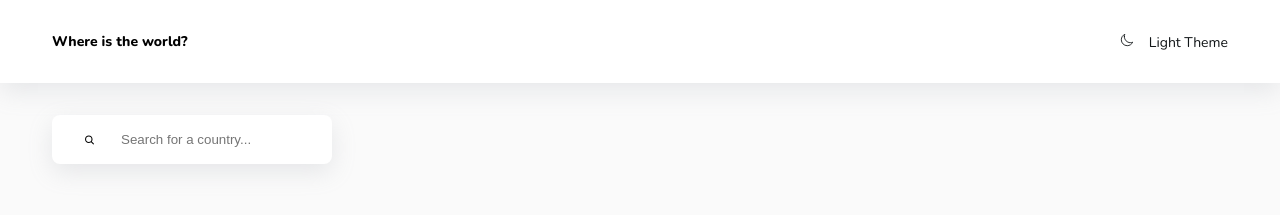
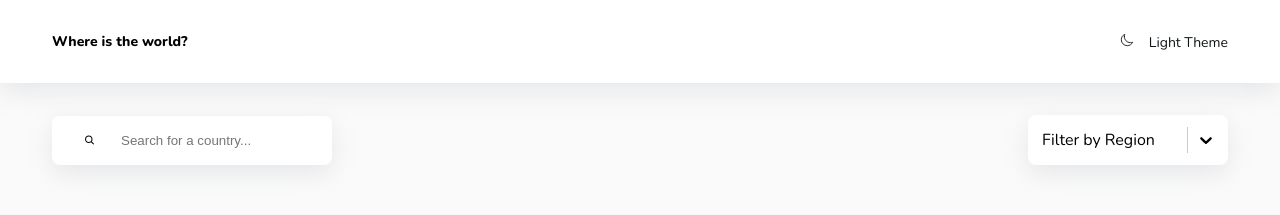
Before and after one commit to v4voloshyn/react-countries, a React (Create React App) app: page / in a window 1280 px wide. Shown: the top 215 px of the page. Built offline with nearby package versions, Linux system fonts and the light colour scheme.

Commit message:
feat: done Custom Select UI

```diff
--- a/src/components/Controls.jsx
+++ b/src/components/Controls.jsx
@@ -1,13 +1,45 @@
 import {useState, useEffect} from 'react';
+import styled from 'styled-components';
 
 import { Search } from './Search';
+import { CustomSelect } from './CustomSelect';
+
+
+const options = [
+   {value: 'Africa', label: 'Africa'},
+   {value: 'America', label: 'America',},
+   {value: 'Asia', label: 'Asia',},
+   {value: 'Europe', label: 'Europe',},
+   {value: 'Oceania', label: 'Oceania',},
+];
+
+const Wrapper = styled.div`
+   display: flex;
+   flex-direction: column;
+   align-items: flex-start;
+   width: 100%;
+
+   @media(min-width: 767px) {
+      flex-direction: row;
+      justify-content: space-between;
+      align-items: center;
+   }
+`;
 
 export const Controls = () => {
    const [search, setSearch] = useState('');
+   const [region, setRegion] = useState('');
 
    return (
-      <div>
+      <Wrapper>
          <Search search={search} setSearch={setSearch}/>
-      </div>
+         <CustomSelect
+         options={options}
+         placeholder='Filter by Region'
+         isClearable
+         isSearchable={false}
+         value={region}
+         onChange={setRegion}/>
+      </Wrapper>
    );
 };
--- a/src/components/CustomSelect.jsx
+++ b/src/components/CustomSelect.jsx
@@ -0,0 +1,45 @@
+import styled from "styled-components";
+
+import Select from "react-select";
+
+export const CustomSelect = styled(Select).attrs({
+   styles: {
+      control: (provided) => ({
+         ...provided,
+         backgroundColor: 'var(--colors-ui-base)',
+         color: 'var(--colors-text)',
+         borderRadius: 'var(--bradius)',
+         padding: '0.25rem',
+         border: 'none',
+         boxShadow: 'var(--shadow)',
+         height: '50px',
+      }),
+      option: (provided, state) => ({
+         ...provided,
+         cursor: 'pointer',
+         color: 'var(--colors-text)',
+         backgroundColor: state.isSelected ? 'var(--colors-bg)' : 'var(--colors-ui-base)',
+      }),
+   },
+})`
+   width: 200px;
+   border-radius: var(--bradius);
+   font-family: var(--family);
+   border: none;
+
+   & > * {
+      box-shadow: var(--shadow);
+   }
+
+   & input {
+      padding-left: 1.25rem;
+   }
+
+   & * {
+      color: var(--colors-text)!important;
+   }
+
+   & > div[id] {
+      background-color: var(--colors-ui-base);
+   }
+`;
--- a/src/components/Search.jsx
+++ b/src/components/Search.jsx
@@ -26,10 +26,8 @@
    border: none;
    outline: none;
    color: var(--color-text);
+   background-color: var(--colors-ui-base);
 `;
-
-
-
 
 export const Search = ({ search, setSearch }) => {
    return (
```
